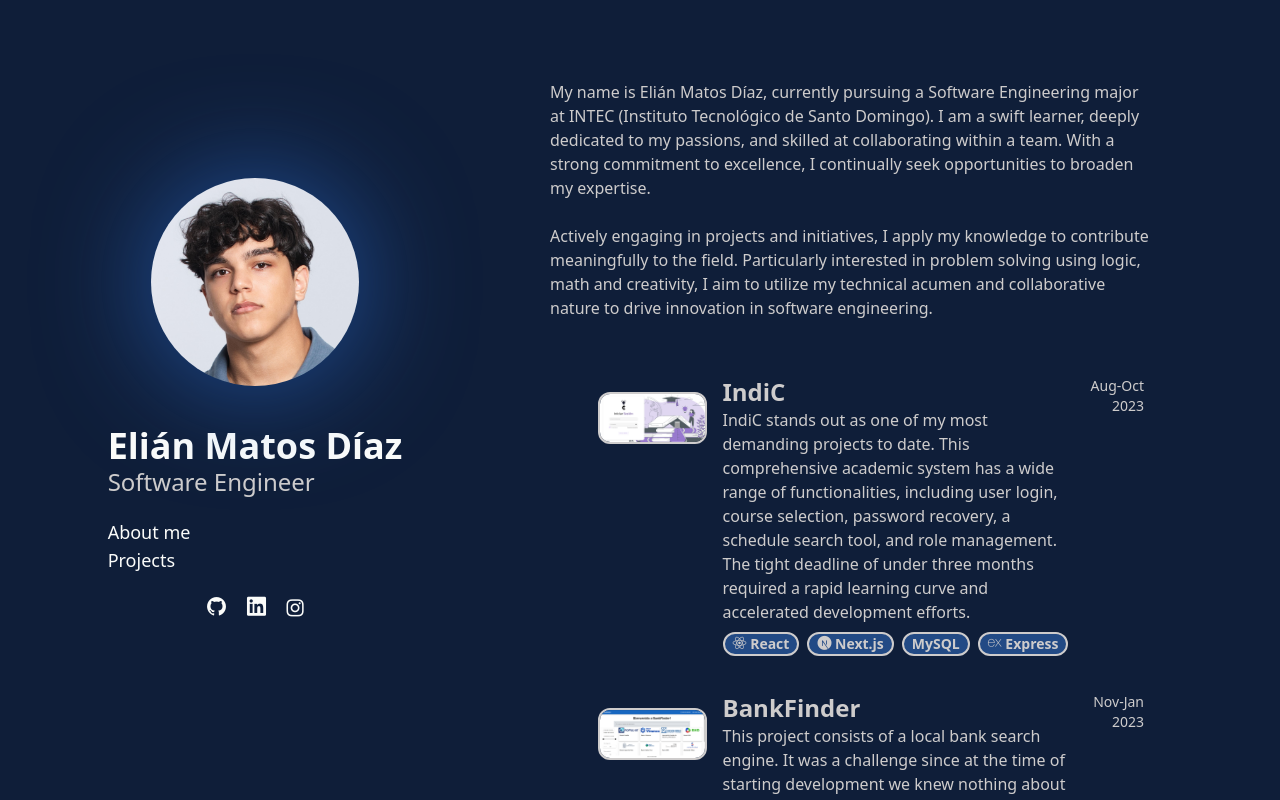
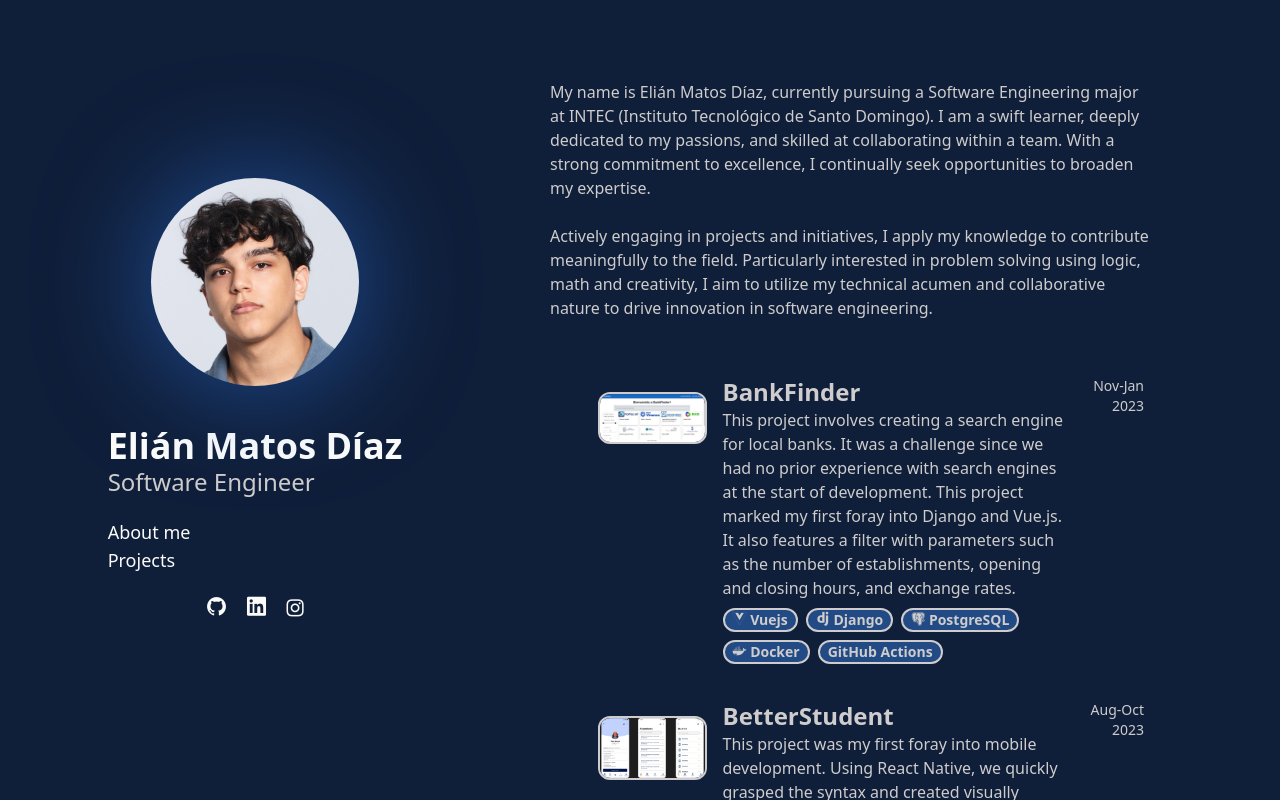
Before and after one commit to siriuzz/siriuzz.github.io, a website: page index.html in a window 1280 px wide. Drawn offline with nearby package versions, Linux system fonts and the light colour scheme.

Commit message:
IndiC erased from list, extended project paragraphs

```diff
--- a/index.html
+++ b/index.html
@@ -121,65 +121,6 @@
           </div>
           <div class="pt-2 px-4 sm:px-0 sm:ml-6">
             <div class="grid grid-flow-row gap-5">
-              <a href="https://github.com/siriuzz/IndiC">
-                <div
-                  class="hover:shadow-xl hover:shadow-light-blue/50 transition ease-in-out hover:backdrop-blur-3xl hover:backdrop-brightness-125 rounded-lg grid grid-cols-8 sm:p-2"
-                >
-                  <div
-                    class="col-span-4 sm:col-span-1 text-silver text-xl sm:text-sm sm:text-right sm:order-last"
-                  >
-                   Aug-Oct 2023
-                  </div>
-                  <div class="sm:col-span-2 col-span-8 p-4">
-                    <img
-                      src="./assets/projects/indic.png"
-                      alt="Foto Proyecto IndiC"
-                      class="rounded-xl border-silver border-2"
-                    />
-                  </div>
-                  <div class="sm:col-span-5 col-span-8">
-                    <p class="text-2xl text-left font-bold">IndiC</p>
-                    <div class="grid grid-row-5">
-                      <p class="text-md text-left row-span-3">
-                        IndiC stands out as one of my most demanding projects to
-                        date. This comprehensive academic system has a wide
-                        range of functionalities, including user login, course
-                        selection, password recovery, a schedule search tool,
-                        and role management. The tight deadline of under three
-                        months required a rapid learning curve and accelerated
-                        development efforts.
-                      </p>
-                      <div class="pt-2 flex flex-wrap gap-2 font-bold text-sm">
-                        <div
-                          class="rounded-full bg-light-blue w-max px-2 border-silver border-2"
-                        >
-                          <i class="devicon-react-original"></i>
-                          React
-                        </div>
-                        <div
-                          class="rounded-full bg-light-blue w-max px-2 border-silver border-2"
-                        >
-                          <i class="devicon-nextjs-plain"></i>
-
-                          Next.js
-                        </div>
-                        <div
-                          class="rounded-full bg-light-blue w-max px-2 border-silver border-2"
-                        >
-                          <i class="devicon-mysql-original"></i>
-                          MySQL
-                        </div>
-                        <div
-                          class="rounded-full bg-light-blue w-max px-2 border-silver border-2"
-                        >
-                          <i class="devicon-express-original"></i>
-                          Express
-                        </div>
-                      </div>
-                    </div>
-                  </div>
-                </div>
-              </a>
               <a href="https://github.com/siriuzz/BankFinder">
                 <div
                   class="hover:shadow-xl hover:shadow-light-blue/50 hover:backdrop-blur-sm hover:backdrop-brightness-125 transition ease-in-out hover:bg-opacity-10 rounded-lg grid grid-cols-8 sm:p-2"
@@ -200,9 +141,7 @@
                     <p class="text-2xl text-left font-bold">BankFinder</p>
                     <div class="grid grid-row-5">
                       <p class="text-md text-left row-span-3">
-                        This project consists of a local bank search engine. It
-                        was a challenge since at the time of starting
-                        development we knew nothing about search engines.
+                        This project involves creating a search engine for local banks. It was a challenge since we had no prior experience with search engines at the start of development. This project marked my first foray into Django and Vue.js. It also features a filter with parameters such as the number of establishments, opening and closing hours, and exchange rates.
                       </p>
                       <div class="pt-2 flex flex-wrap gap-2 font-bold text-sm">
                         <div
@@ -264,10 +203,7 @@
                     <p class="text-2xl text-left font-bold">BetterStudent</p>
                     <div class="grid grid-row-5">
                       <p class="text-md text-left row-span-3">
-                        This project was my first approach to mobile
-                        development. Leveraging React Native, we swiftly grasped
-                        the syntax and crafted visually appealing components for
-                        the interface.
+                        This project was my first foray into mobile development. Using React Native, we quickly grasped the syntax and created visually appealing components for the interface. The project was straightforward: a platform where students could rate their peers' performance in team environments. It included a student search page, a profile page, a rating form, and an account system, among other features.
                       </p>
                       <div class="pt-2 flex flex-wrap gap-2 font-bold text-sm">
                         <div
```
